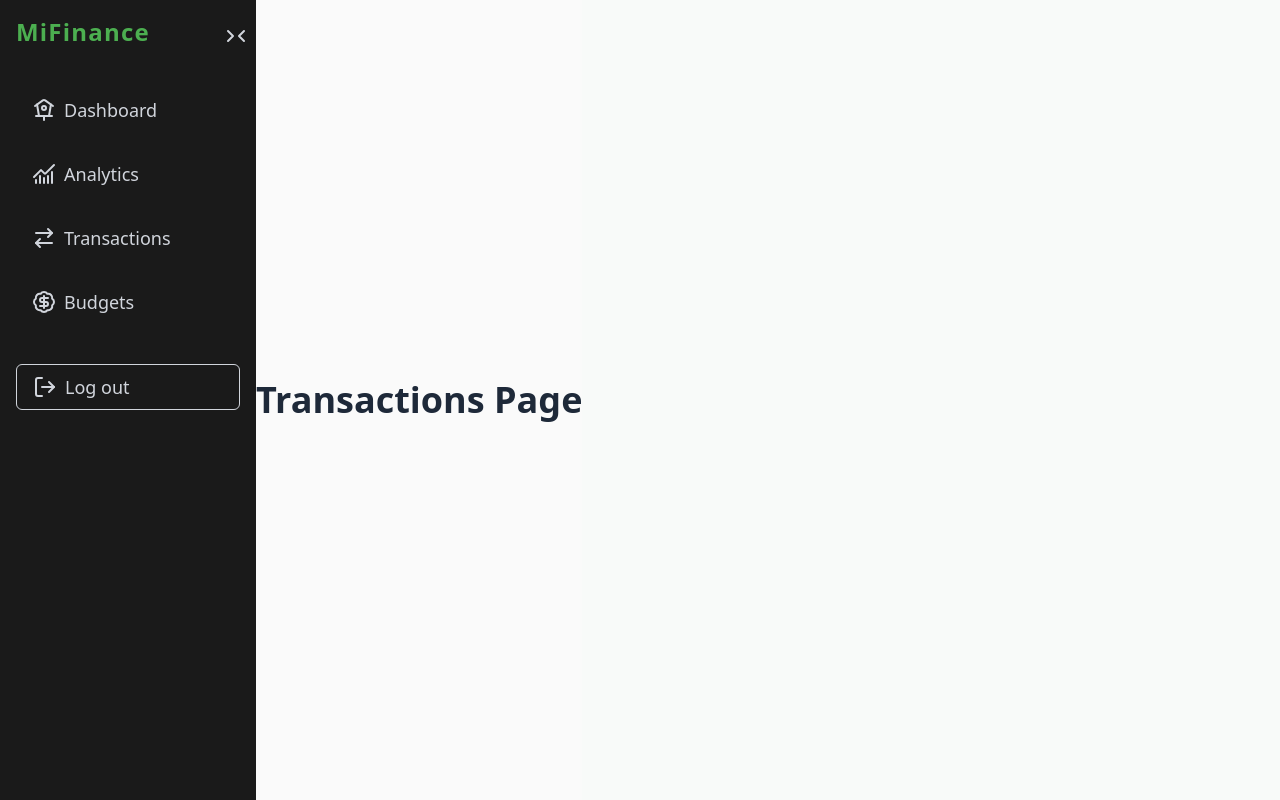
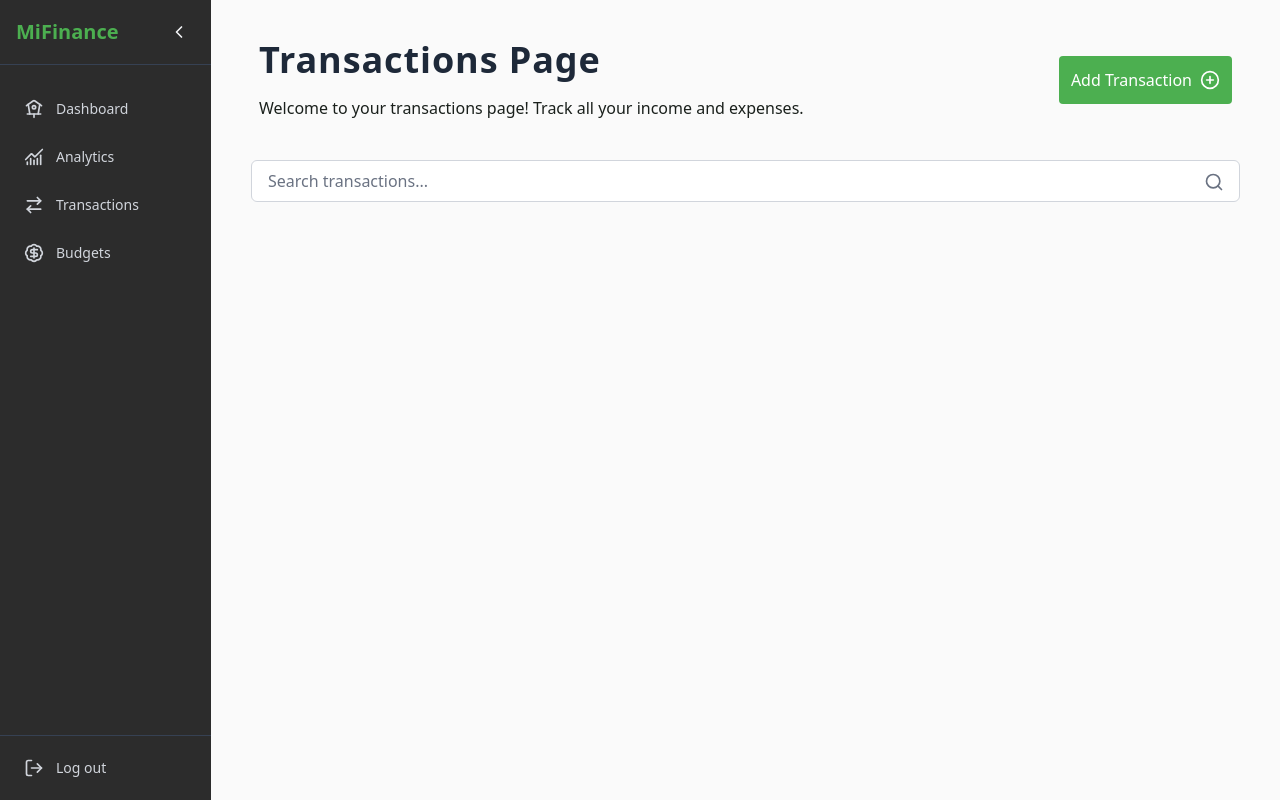
Before and after one commit to Githinji0/MiFinance, a Next.js app in the folder client/: page /transactions in a window 1280 px wide. Built offline with nearby package versions, Linux system fonts and the light colour scheme.

Commit message:
feat: enhance dashboard with recent transactions section and add transaction modal; update sidebar and dashboard card styles

```diff
--- a/client/app/dashboard/page.tsx
+++ b/client/app/dashboard/page.tsx
@@ -1,15 +1,15 @@
 interface User {
-
   name: string;
 }
-import { HandCoins,CreditCard, TrendingDown, TrendingUp } from 'lucide-react';
-import DashboardCard from '@/components/DashboardCard';
-import IncomeVsExpensesChart from '@/components/Graph';
+import { HandCoins, CreditCard, TrendingDown, TrendingUp } from "lucide-react";
+import DashboardCard from "@/components/DashboardCard";
+import IncomeVsExpensesChart from "@/components/Graph";
+import TransactionCard from "@/components/TransactionCard";
 export default function Dashboard() {
   const user: User = { name: "John Doe" };
 
   return (
-    <div className="flex flex-col min-h-screen   bg-zinc-50 font-sans dark:bg-black w-full p-10 gap-10 overflow-auto">
+    <div className="flex flex-col min-h-screen   bg-zinc-50 font-sans dark:bg-gray w-full p-10 gap-10 overflow-auto">
       <div className=" gap-5 flex flex-col">
         <h1 className="text-4xl font-bold text-gray-800 dark:text-gray-200 tracking-wide">
           Dashboard{" "}
@@ -19,14 +19,50 @@ export default function Dashboard() {
         </h3>
       </div>
       <div className="grid lg:grid-cols-2 place-items-center gap-10">
-        <DashboardCard icon={<HandCoins size={30}/>} title="Total Balance" value="150,000" />
-        <DashboardCard icon={<CreditCard size={30} />} title="Monthly Expenses" value="50,000" />
-        <DashboardCard icon={<TrendingUp size={30} />} title="Income" value="200,000" />
-        <DashboardCard icon={<TrendingDown size={30} />} title="Savings" value="100,000" />
+        <DashboardCard
+          icon={<HandCoins size={30} />}
+          title="Total Balance"
+          value="150,000"
+        />
+        <DashboardCard
+          icon={<CreditCard size={30} />}
+          title="Monthly Expenses"
+          value="50,000"
+        />
+        <DashboardCard
+          icon={<TrendingUp size={30} />}
+          title="Income"
+          value="200,000"
+        />
+        <DashboardCard
+          icon={<TrendingDown size={30} />}
+          title="Savings"
+          value="100,000"
+        />
       </div>
       <div className="flex flex-col gap-5">
-        <h1 className='lg:text-4xl font-semibold text-surface tracking-wide'>Income vs Expenses</h1>
+        <h1 className="lg:text-4xl font-semibold text-surface tracking-wide">
+          Income vs Expenses
+        </h1>
         <IncomeVsExpensesChart />
+      </div>
+      <div className="flex flex-col gap-5">
+        <h1 className="lg:text-4xl font-semibold text-surface tracking-wide">
+          Recent Transactions
+        </h1>
+        <div className="w-full flex flex-col gap-4">
+          <TransactionCard
+            title="Grocery Shopping"
+            amount={150.75}
+            date="2024-06-15"
+          />
+          <TransactionCard title="Salary" amount={5000} date="2024-06-01" />
+          <TransactionCard
+            title="Electricity Bill"
+            amount={75.5}
+            date="2024-06-10"
+          />
+        </div>
       </div>
     </div>
   );
--- a/client/app/globals.css
+++ b/client/app/globals.css
@@ -11,6 +11,8 @@
   --color-border: #E0E4E1;
   --color-gray: #1A1A1A;
   --color-hover: #2C2C2C;
+  --color-gradient: #2C2C2C;
+
 
 
 }
--- a/client/app/transactions/page.tsx
+++ b/client/app/transactions/page.tsx
@@ -1,9 +1,67 @@
+"use client";
+
+
+
+interface Transaction {
+  date: string;
+  description: string;
+  amount: number;
+  type: "income" | "expense";
+
+}
+
+import { AddTransactionModal } from '@/components/AddTransaction';
+import { CirclePlus, Search, X } from 'lucide-react';
+import { useState } from 'react';
+
+
 export default function Transactions() {
+  const [displayModal, setDisplayModal] = useState<boolean>(false);
+
+  const handleAddTransaction = (transaction: Transaction) => {
+    // Handle adding transaction logic here
+    setDisplayModal(false);
+  };
+
   return (
-    <div className="flex min-h-screen items-center justify-center bg-zinc-50 font-sans dark:bg-black">
-      <h1 className="text-4xl font-bold text-gray-800 dark:text-gray-200">
-        Transactions Page
-      </h1>
+    <div className="flex gap-10 min-h-screen w-full p-10 bg-zinc-50 font-sans dark:bg-gray flex-col">
+      <div className="w-full flex max-h-30 justify-between px-2">
+        <div className="flex h-20 flex-col gap-4">
+          <h1 className="text-4xl font-bold tracking-wide text-gray-800 dark:text-gray-200">
+            Transactions Page
+          </h1>
+          <p>
+            Welcome to your transactions page! Track all your income and
+            expenses.
+          </p>
+        </div>
+        <div className="flex h-20 items-center">
+          <button
+            onClick={() => setDisplayModal(true)}
+            className="bg-accent rounded-sm text-surface p-3 hover:bg-primary transition-colors flex items-center"
+          >
+            Add Transaction
+            <CirclePlus size={20} className="ml-2" />
+          </button>
+        </div>
+      </div>
+
+      <div className="w-full relative">
+        <input
+          type="text"
+          className="w-full px-4 py-2 border border-gray-300 rounded-md bg-white text-gray-800 placeholder-gray-500 focus:outline-none focus:ring-2 focus:ring-surface focus:border-transparent dark:bg-gray dark:border-gray-600 dark:placeholder-gray-400"
+          placeholder="Search transactions..."
+        />
+        <Search size={20} className="absolute right-4 top-3 text-gray-500" />
+      </div>
+
+      {displayModal && (
+        <AddTransactionModal
+          isOpen={displayModal}
+          onClose={() => setDisplayModal(false)}
+          onAdd={handleAddTransaction}
+        />
+      )}
     </div>
   );
 }
--- /dev/null
+++ b/client/components/AddTransaction.tsx
@@ -0,0 +1,128 @@
+import React, { useState } from 'react';
+
+interface Transaction {
+    id: string;
+    description: string;
+    amount: number;
+    type: 'income' | 'expense';
+    date: string;
+    category: string;
+}
+
+interface AddTransactionModalProps {
+    isOpen: boolean;
+    onClose: () => void;
+    onAdd: (transaction: Transaction) => void;
+}
+
+export const AddTransactionModal: React.FC<AddTransactionModalProps> = ({
+    isOpen,
+    onClose,
+    onAdd,
+}) => {
+    const [formData, setFormData] = useState({
+        description: '',
+        amount: '',
+        type: 'expense' as const,
+        date: new Date().toISOString().split('T')[0],
+        category: '',
+    });
+
+    const handleChange = (
+        e: React.ChangeEvent<HTMLInputElement | HTMLSelectElement>
+    ) => {
+        const { name, value } = e.target;
+        setFormData((prev) => ({
+            ...prev,
+            [name]: value,
+        }));
+    };
+
+    const handleSubmit = (e: React.FormEvent) => {
+        e.preventDefault();
+        onAdd({
+            id: Date.now().toString(),
+            ...formData,
+            amount: parseFloat(formData.amount),
+        });
+        setFormData({
+            description: '',
+            amount: '',
+            type: 'expense',
+            date: new Date().toISOString().split('T')[0],
+            category: '',
+        });
+        onClose();
+    };
+
+    if (!isOpen) return null;
+
+    return (
+        <div className="fixed inset-0 bg-transparent bg-opacity-50 flex items-center justify-center">
+            <div className="bg-white rounded-lg p-6 w-96">
+                <h2 className="text-xl font-bold mb-4">Add Transaction</h2>
+                <form onSubmit={handleSubmit} className="space-y-4">
+                    <input
+                        type="text"
+                        name="description"
+                        placeholder="Description"
+                        value={formData.description}
+                        onChange={handleChange}
+                        required
+                        className="w-full px-3 py-2 border rounded-md"
+                    />
+                    <input
+                        type="number"
+                        name="amount"
+                        placeholder="Amount"
+                        value={formData.amount}
+                        onChange={handleChange}
+                        required
+                        step="0.01"
+                        className="w-full px-3 py-2 border rounded-md"
+                    />
+                    <select
+                        name="type"
+                        value={formData.type}
+                        onChange={handleChange}
+                        className="w-full px-3 py-2 border rounded-md"
+                    >
+                        <option value="expense">Expense</option>
+                        <option value="income">Income</option>
+                    </select>
+                    <input
+                        type="date"
+                        name="date"
+                        value={formData.date}
+                        onChange={handleChange}
+                        required
+                        className="w-full px-3 py-2 border rounded-md"
+                    />
+                    <input
+                        type="text"
+                        name="category"
+                        placeholder="Category"
+                        value={formData.category}
+                        onChange={handleChange}
+                        className="w-full px-3 py-2 border rounded-md"
+                    />
+                    <div className="flex gap-2">
+                        <button
+                            type="submit"
+                            className="flex-1 bg-blue-500 text-white py-2 rounded-md hover:bg-blue-600"
+                        >
+                            Add
+                        </button>
+                        <button
+                            type="button"
+                            onClick={onClose}
+                            className="flex-1 bg-gray-300 py-2 rounded-md hover:bg-gray-400"
+                        >
+                            Cancel
+                        </button>
+                    </div>
+                </form>
+            </div>
+        </div>
+    );
+};
--- a/client/components/DashboardCard.tsx
+++ b/client/components/DashboardCard.tsx
@@ -1,6 +1,6 @@
 export default function DashboardCard({icon, title, value}: {icon: React.ReactNode, title: string, value: string}) {
     return(
-        <div className="flex border  rounded-lg p-4 items-center justify-center bg-zinc-50 font-sans dark:bg-black w-full gap-4 flex-col shadow-md shadow-gray-300 dark:shadow-text-muted">
+        <div className="flex border  rounded-lg p-4 items-center justify-center bg-zinc-50 font-sans dark:bg-hover w-full gap-4 flex-col shadow-md ">
             <div className="text-4xl w-full text-accent flex items-end justify-end ">{icon}</div>
             <div className="ml-4 w-full gap-4">
                 <h2 className="lg:text-2xl tracking-wide font-bold text-gray-800 dark:text-gray-200">{title}</h2>
--- a/client/components/SideBar.tsx
+++ b/client/components/SideBar.tsx
@@ -1,115 +1,70 @@
 "use client";
 
 import Link from "next/link";
-
+import { useState } from "react";
 import {
   Birdhouse,
   ChartNoAxesCombined,
   ArrowRightLeft,
   BadgeDollarSign,
   LogOut,
-  ChevronsRightLeft,
+  ChevronLeft,
 } from "lucide-react";
 
-import { useState } from "react";
+interface NavItem {
+  href: string;
+  icon: React.ReactNode;
+  label: string;
+}
 
 export default function SideBar() {
-  const [isCollapsed, setIsCollapsed] = useState<boolean>(false);
+  const [isCollapsed, setIsCollapsed] = useState(false);
+
+  const navItems: NavItem[] = [
+    { href: "/dashboard", icon: <Birdhouse size={20} />, label: "Dashboard" },
+    { href: "/analytics", icon: <ChartNoAxesCombined size={20} />, label: "Analytics" },
+    { href: "/transactions", icon: <ArrowRightLeft size={20} />, label: "Transactions" },
+    { href: "/budgets", icon: <BadgeDollarSign size={20} />, label: "Budgets" },
+  ];
 
   return (
-    <nav
-      className={[
-        "bg-gray p-4 relative min-h-screen transition-all duration-200 overflow-hidden",
-        isCollapsed ? "w-16" : "w-64",
-      ].join(" ")}
-    >
-      <button
-        type="button"
-        onClick={() => setIsCollapsed((v) => !v)}
-        className="absolute top-4 right-[0] p-2 rounded-full hover:text-accent transition-colors cursor-pointer"
-        aria-label={isCollapsed ? "Expand sidebar" : "Collapse sidebar"}
-      >
-        <ChevronsRightLeft
-          size={24}
-          className="text-gray-300 hover:text-accent transition-colors cursor-pointer"
-        />
-      </button>
+    <aside className={`flex flex-col h-screen bg-hover text-gray-100 transition-all duration-300 ${isCollapsed ? "w-20" : "w-64"} sticky top-0`}>
 
-      <div className="container mx-auto flex items-center justify-between flex-col gap-10">
-        {/* Brand */}
-        <div className="text-white text-lg font-semibold tracking-wide w-full">
+      <div className="flex items-center justify-between p-4 border-b border-gray-700">
+        {!isCollapsed && <h1 className="text-xl font-bold text-accent">MiFinance</h1>}
+        <button
+          onClick={() => setIsCollapsed(!isCollapsed)}
+          className="p-1.5 hover:text-accent rounded-lg transition-colors"
+          aria-label="Toggle sidebar"
+        >
+          <ChevronLeft size={20} className={`transition-transform ${isCollapsed ? "rotate-180" : ""}`} />
+        </button>
+      </div>
+
+
+      <nav className="flex-1 px-3 py-6 space-y-2">
+        {navItems.map((item) => (
           <Link
-            href="/"
-            className={[
-              "text-accent tracking-wider text-2xl flex items-center gap-2",
-              isCollapsed ? "justify-center" : "",
-            ].join(" ")}
+            key={item.href}
+            href={item.href}
+            className="flex items-center gap-3 px-3 py-2.5 rounded-lg text-gray-300 hover:bg-gray hover:text-accent transition-colors group"
           >
-            {!isCollapsed ? "MiFinance" : "Mi"}
+            <span className="flex-shrink-0">{item.icon}</span>
+            {!isCollapsed && <span className="text-sm font-medium">{item.label}</span>}
           </Link>
-        </div>
+        ))}
+      </nav>
 
-        {/* Links */}
-        <div className="flex flex-col gap-5 w-full">
-          <Link
-            href="/dashboard"
-            className={[
-              "text-gray-300 hover:bg-hover px-3 py-2 rounded-md text-lg font-medium w-full flex gap-2 items-center",
-              isCollapsed ? "justify-center px-0" : "",
-            ].join(" ")}
-          >
-            <Birdhouse className={isCollapsed ? "" : "ml-1"} size={24} />
-            {!isCollapsed && "Dashboard"}
-          </Link>
-
-          <Link
-            href="/analytics"
-            className={[
-              "text-gray-300 hover:bg-hover px-3 py-2 rounded-md text-lg font-medium w-full flex gap-2 items-center",
-              isCollapsed ? "justify-center px-0" : "",
-            ].join(" ")}
-          >
-            <ChartNoAxesCombined className={isCollapsed ? "" : "ml-1"} size={24} />
-            {!isCollapsed && "Analytics"}
-          </Link>
-
-          <Link
-            href="/transactions"
-            className={[
-              "text-gray-300 hover:bg-hover px-3 py-2 rounded-md text-lg font-medium w-full flex gap-2 items-center",
-              isCollapsed ? "justify-center px-0" : "",
-            ].join(" ")}
-          >
-            <ArrowRightLeft className={isCollapsed ? "" : "ml-1"} size={24} />
-            {!isCollapsed && "Transactions"}
-          </Link>
-
-          <Link
-            href="/budgets"
-            className={[
-              "text-gray-300 hover:bg-hover px-3 py-2 rounded-md text-lg font-medium w-full flex gap-2 items-center",
-              isCollapsed ? "justify-center px-0" : "",
-            ].join(" ")}
-          >
-            <BadgeDollarSign className={isCollapsed ? "" : "ml-1"} size={24} />
-            {!isCollapsed && "Budgets"}
-          </Link>
-        </div>
-
-        {/* Logout */}
-        <div className="w-full">
-          <Link
-            href="/settings"
-            className={[
-              "text-gray-300 hover:text-red-400 px-3 py-2 rounded-md text-lg font-medium w-full flex gap-2 items-center border",
-              isCollapsed ? "justify-center px-0" : "",
-            ].join(" ")}
-          >
-            <LogOut className={isCollapsed ? "" : "ml-1"} size={24} />
-            {!isCollapsed && "Log out"}
-          </Link>
-        </div>
+      {/* Logout */}
+      <div className="p-3 border-t border-gray-700">
+        <Link
+          href="/settings"
+          className="flex items-center gap-3 px-3 py-2.5 rounded-lg text-gray-300 hover:bg-red-900/30 hover:text-red-400 transition-colors"
+        >
+          <LogOut size={20} />
+          {!isCollapsed && <span className="text-sm font-medium">Log out</span>}
+        </Link>
       </div>
-    </nav>
+    </aside>
   );
 }
--- /dev/null
+++ b/client/components/TransactionCard.tsx
@@ -0,0 +1,22 @@
+interface TransactionCardProps {
+    title: string;
+    amount: number;
+    date: string;
+}
+
+export default function TransactionCard({ title, amount, date }: TransactionCardProps) {
+    return (
+        <div className="flex space-x-4">
+            <div className="shrink-0">
+                <div className="bg-gray-200 border-2 border-dashed rounded-xl w-16 h-16" />
+            </div>
+            <div className="flex flex-col">
+                <h3 className="text-lg font-semibold text-gray-800 dark:text-gray-200">{title}</h3>
+                <p className="text-gray-600 dark:text-gray-400">{date}</p>
+            </div>
+            <div className="ml-auto">
+                <p className="text-lg font-bold text-green-500">KES {amount.toFixed(2)}</p>
+            </div>
+        </div>
+    )
+}
```
